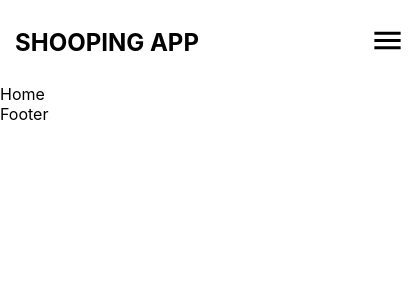
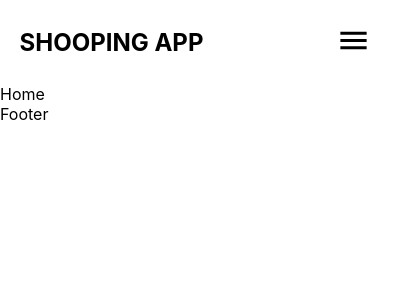
Before and after one commit to Bahaa83/EcommerceProject, a React (Create React App) app in the folder shooping-app-client/: page / in a window 390 px wide. Shown: the top 300 px of the page, 420 px wide, since content can reach past the window. Built offline with nearby package versions, Linux system fonts and the light colour scheme.

Commit message:
Modify container width

```diff
--- a/shooping-app-client/src/App.css
+++ b/shooping-app-client/src/App.css
@@ -4,11 +4,7 @@
   margin: 0 auto;
   width: 90%;
 }
-@media (max-width:768px) {
-  .container{
-    width: 100%;
-  }
-}
+
 /* End Globale Css */
 
 /* Start App Css*/
```
